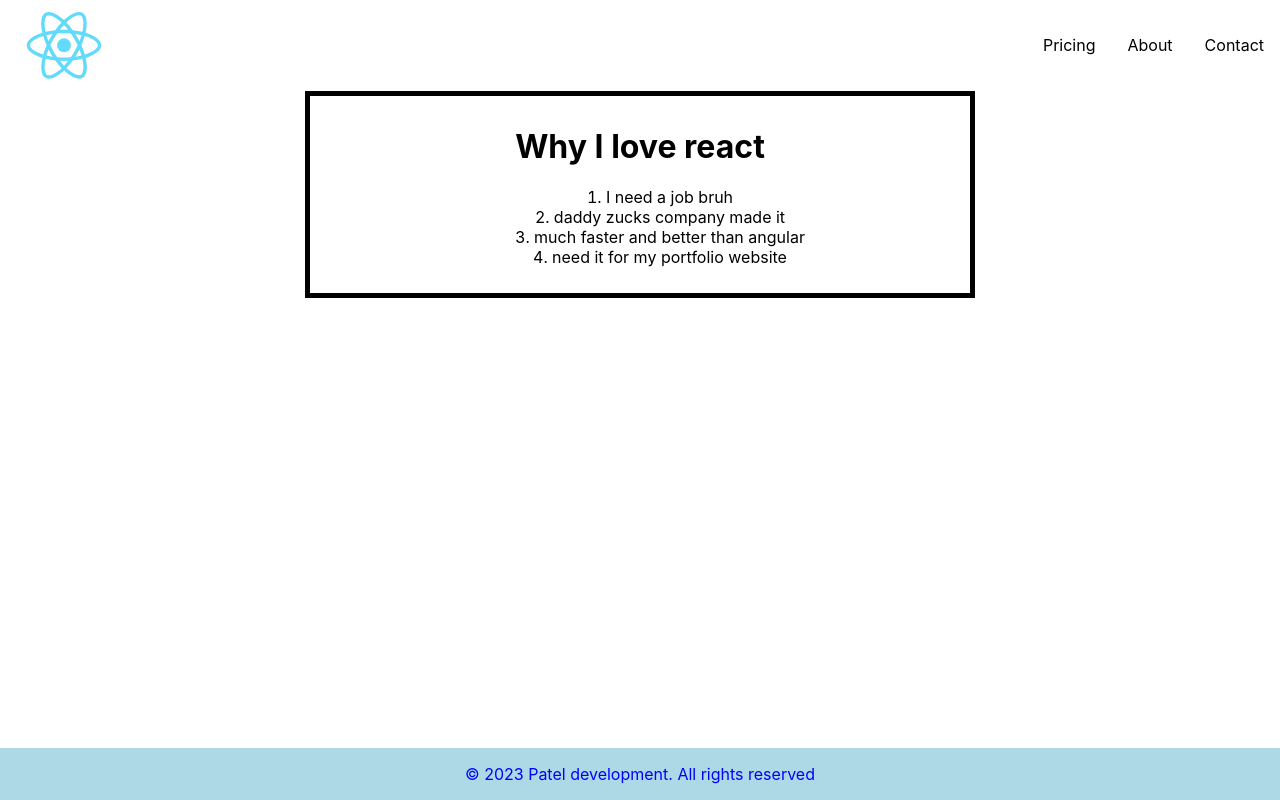
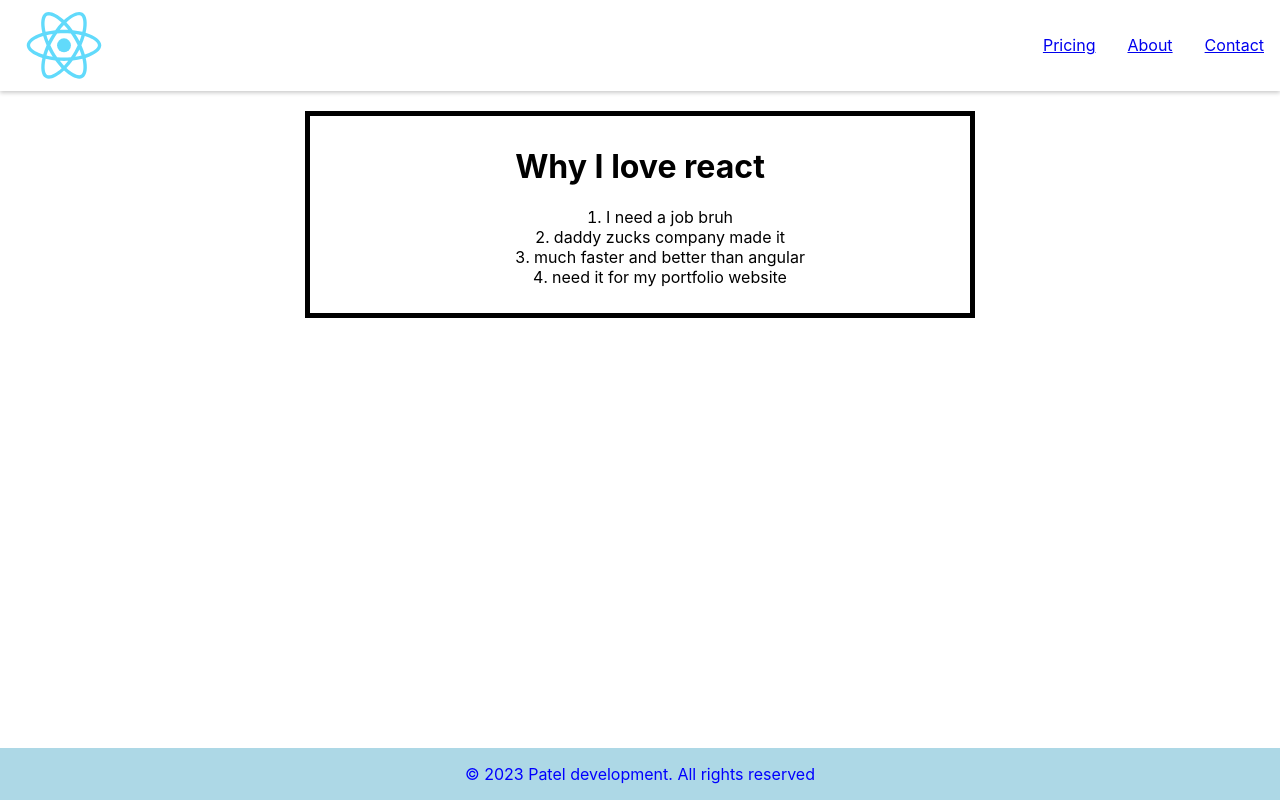
Before and after one commit to nishantpatel54/ReactInfo, a React (Create React App) app in the folder infosite/: page / in a window 1280 px wide. Built offline with nearby package versions, Linux system fonts and the light colour scheme.

Commit message:
added styling to page

```diff
--- a/infosite/src/index.css
+++ b/infosite/src/index.css
@@ -12,10 +12,13 @@ code {
     monospace;
 }
 
+
 .nav{
   display: flex;
   justify-content: space-between;
   align-items: center;
+  box-shadow: 0 2px 4px 0 rgba(0,0,0,.2);
+  margin-bottom: 0;
 }
 
 .nav-items {
@@ -43,6 +46,7 @@ code {
 .content{
   border: 5px solid;
   margin: auto;
+  margin-top: 20px;
   width: 50%;
   padding: 10px;
   text-align: center;
--- a/infosite/src/index.js
+++ b/infosite/src/index.js
@@ -44,9 +44,9 @@ function Header(){
       <nav className='nav'>
         <img src={logo} className="App-logo" alt="logo"/>
         <ul className='nav-items'>
-          <li>Pricing</li>
-          <li>About</li>
-          <li>Contact</li>
+          <li><a href='https://www.youtube.com/watch?v=dQw4w9WgXcQ&ab_channel=RickAstley'>Pricing</a></li>
+          <li><a href='https://www.youtube.com/watch?v=dQw4w9WgXcQ&ab_channel=RickAstley'>About</a></li>
+          <li><a href='https://www.youtube.com/watch?v=dQw4w9WgXcQ&ab_channel=RickAstley'>Contact</a></li>
         </ul>
       </nav>
     </header>
```
